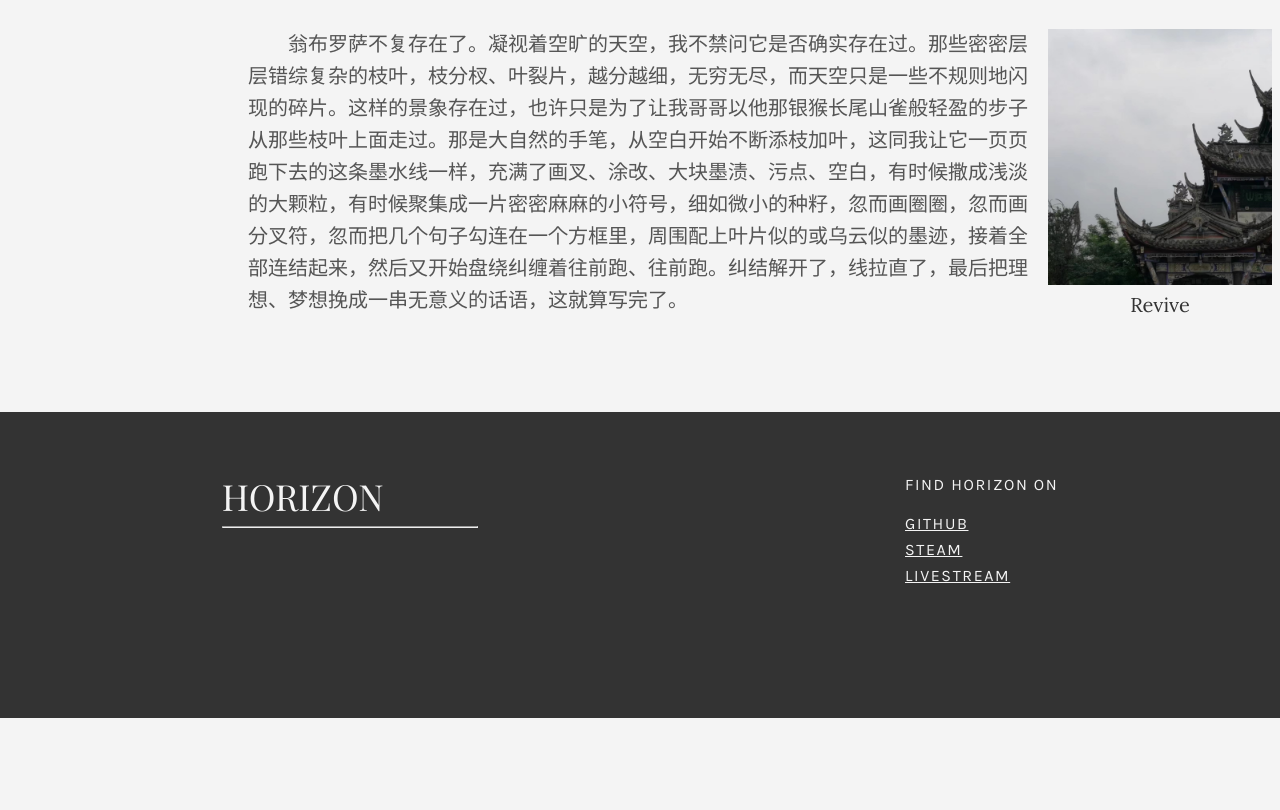
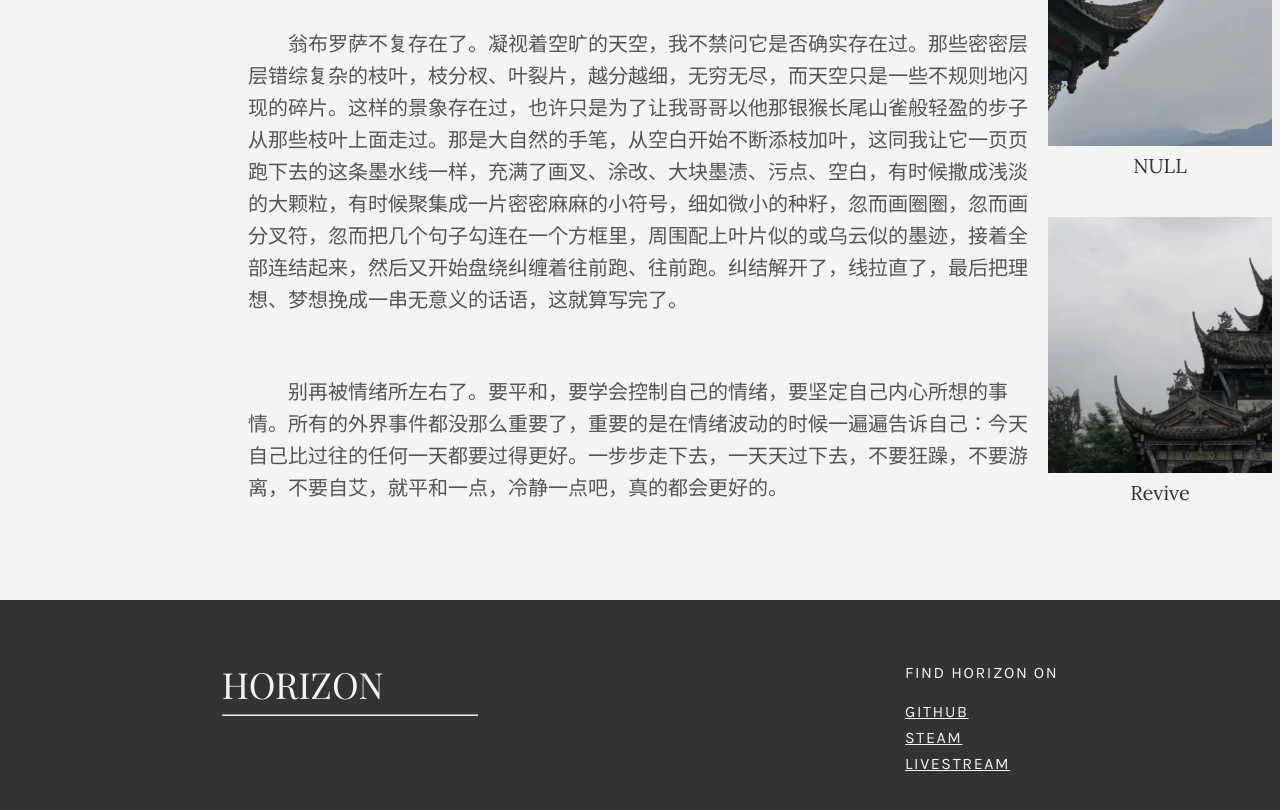
Before and after one commit to Horizon12275/Horizon.kyz, a Gatsby site: page /Moment_3 in a window 1280 px wide. Shown: the part 1031-1841 px from the top of the page. Before the commit the page ends 1749 px from the top, so only its background shows below. Built offline with nearby package versions, Linux system fonts and the light colour scheme; Gatsby itself is replaced by a stand-in of ours.

Commit message:
moment-3

```diff
--- a/content/posts/Moment_3.md
+++ b/content/posts/Moment_3.md
@@ -16,3 +16,5 @@
 ![NULL](./img/Moment_3.jpg)
 
 &emsp;&emsp;翁布罗萨不复存在了。凝视着空旷的天空，我不禁问它是否确实存在过。那些密密层层错综复杂的枝叶，枝分杈、叶裂片，越分越细，无穷无尽，而天空只是一些不规则地闪现的碎片。这样的景象存在过，也许只是为了让我哥哥以他那银猴长尾山雀般轻盈的步子从那些枝叶上面走过。那是大自然的手笔，从空白开始不断添枝加叶，这同我让它一页页跑下去的这条墨水线一样，充满了画叉、涂改、大块墨渍、污点、空白，有时候撒成浅淡的大颗粒，有时候聚集成一片密密麻麻的小符号，细如微小的种籽，忽而画圈圈，忽而画分叉符，忽而把几个句子勾连在一个方框里，周围配上叶片似的或乌云似的墨迹，接着全部连结起来，然后又开始盘绕纠缠着往前跑、往前跑。纠结解开了，线拉直了，最后把理想、梦想挽成一串无意义的话语，这就算写完了。
+
+&emsp;&emsp;别再被情绪所左右了。要平和，要学会控制自己的情绪，要坚定自己内心所想的事情。所有的外界事件都没那么重要了，重要的是在情绪波动的时候一遍遍告诉自己：今天自己比过往的任何一天都要过得更好。一步步走下去，一天天过下去，不要狂躁，不要游离，不要自艾，就平和一点，冷静一点吧，真的都会更好的。
```
